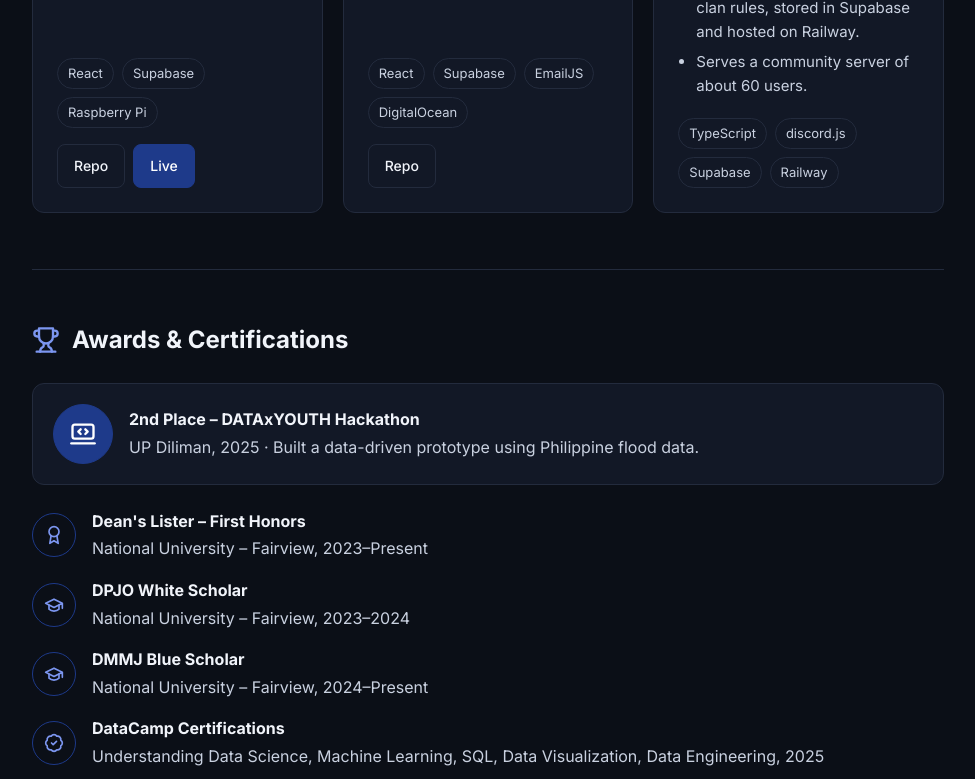
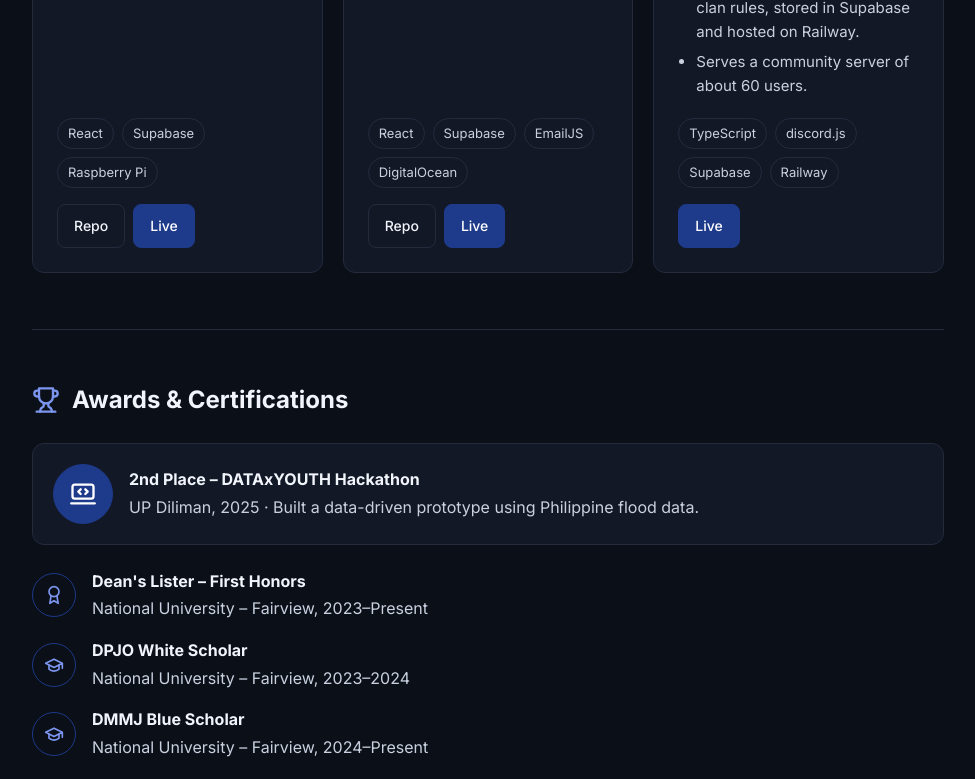
Before and after one commit to Rowkiduyan/portfolio, a React (Vite) app: page / in a window 1280 px wide. Shown: the part 2000-2779 px from the top of the page, without its empty margins (152-1127 px from the left). Built offline with nearby package versions, Linux system fonts and the light colour scheme.

Commit message:
Add live access to projects

```diff
--- a/src/App.jsx
+++ b/src/App.jsx
@@ -51,7 +51,9 @@ const projects = [
       'Designed Supabase database structures and deployed the application on DigitalOcean.',
     ],
     tech: ['React', 'Supabase', 'EmailJS', 'DigitalOcean'],
-    repo: 'https://github.com/Rowkiduyan/Each-R'
+    repo: 'https://github.com/Rowkiduyan/Each-R',
+    live: 'https://each-r.vercel.app/',
+
   },
   {
     title: 'Gakuran War Finder',
@@ -70,6 +72,7 @@ const projects = [
       'Serves a community server of about 60 users.',
     ],
     tech: ['TypeScript', 'discord.js', 'Supabase', 'Railway'],
+    live: 'https://discord.com/oauth2/authorize?client_id=1571914145618599956&permissions=268568592&integration_type=0&scope=bot+applications.commands',
   },
 ]
 
```
